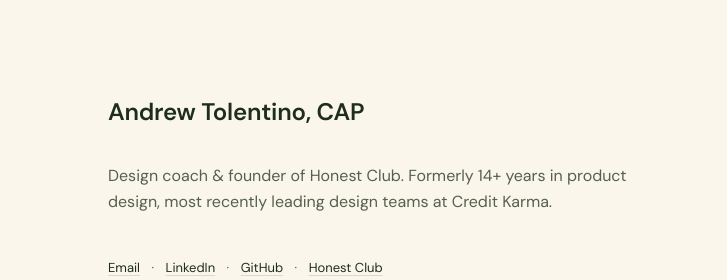
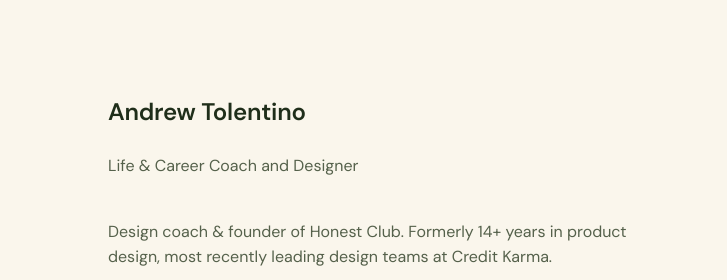
Before and after one commit to andrewtolentino/andrewtolentino, a plain HTML site: page resume.html in a window 1280 px wide. Shown: the top 280 px of the page, 330-1057 px from the left. Drawn offline with Linux system fonts and the light colour scheme.

Commit message:
Update masthead: name with Life & Career Coach and Designer subtitle
Co-Authored-By: Claude Fable 5 <noreply@anthropic.com>

```diff
--- a/resume.css
+++ b/resume.css
@@ -76,7 +76,13 @@ a:hover {
   font-weight: 600;
   letter-spacing: -0.01em;
   line-height: 1.3;
-  margin-bottom: 12px;
+  margin-bottom: 2px;
+}
+
+.subtitle {
+  font-size: 16px;
+  color: var(--forest-soft);
+  margin-bottom: 16px;
 }
 
 .tagline {
--- a/resume.html
+++ b/resume.html
@@ -16,7 +16,8 @@
     <!-- Intro -->
     <header class="masthead">
       <img class="portrait" src="assets/profile-pic-web.jpg" alt="Portrait of Andrew Tolentino">
-      <h1 class="name">Andrew Tolentino, CAP</h1>
+      <h1 class="name">Andrew Tolentino</h1>
+      <p class="subtitle">Life &amp; Career Coach and Designer</p>
       <p class="tagline">Design coach &amp; founder of Honest Club. Formerly 14+ years in product design, most recently leading design teams at Credit Karma.</p>
       <nav class="contact">
         <a href="mailto:andrewjtolentino@gmail.com">Email</a>
```
